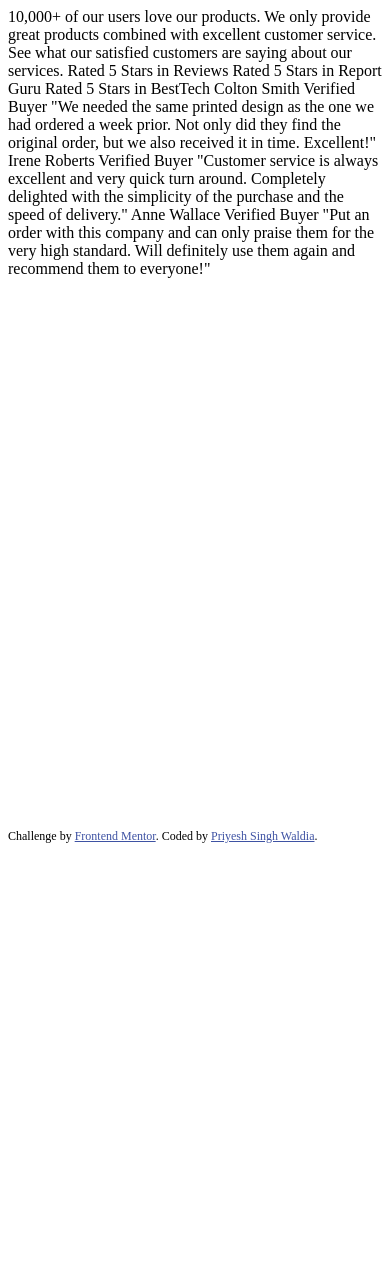
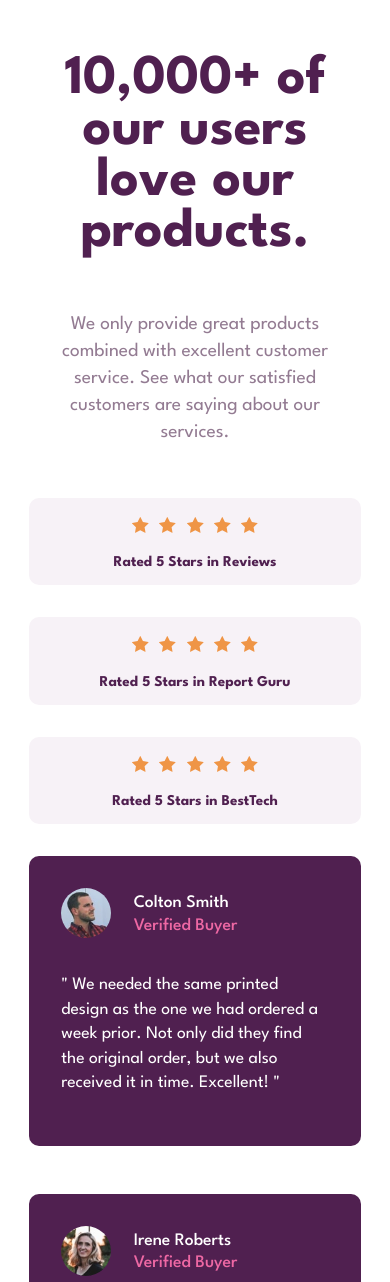
Before and after one commit to Priyesh-Singh-Waldia/-social-proof-section-master, a plain HTML site: page index.html in a window 390 px wide. Shown: the top 1282 px of the page. Before the commit the page ends 844 px from the top, so only its background shows below. Drawn offline with Linux system fonts and the light colour scheme.

Commit message:
added responsiveness to the site

```diff
--- a/index.html
+++ b/index.html
@@ -15,17 +15,105 @@
     <title>Frontend Mentor | Social proof section</title>
   </head>
   <body>
-    10,000+ of our users love our products. We only provide great products
-    combined with excellent customer service. See what our satisfied customers
-    are saying about our services. Rated 5 Stars in Reviews Rated 5 Stars in
-    Report Guru Rated 5 Stars in BestTech Colton Smith Verified Buyer "We needed
-    the same printed design as the one we had ordered a week prior. Not only did
-    they find the original order, but we also received it in time. Excellent!"
-    Irene Roberts Verified Buyer "Customer service is always excellent and very
-    quick turn around. Completely delighted with the simplicity of the purchase
-    and the speed of delivery." Anne Wallace Verified Buyer "Put an order with
-    this company and can only praise them for the very high standard. Will
-    definitely use them again and recommend them to everyone!"
+    <div class="container">
+      <header>
+        <h1>10,000+ of our users love our products.</h1>
+        <p class="para">
+          We only provide great products combined with excellent customer
+          service. See what our satisfied customers are saying about our
+          services.
+        </p>
+      </header>
+      <main class="rating">
+        <div class="stars">
+          <picture>
+            <img src="images/icon-star.svg" alt="star" class="icon" />
+            <img src="images/icon-star.svg" alt="star" class="icon" />
+            <img src="images/icon-star.svg" alt="star" class="icon" />
+            <img src="images/icon-star.svg" alt="star" class="icon" />
+            <img src="images/icon-star.svg" alt="star" class="icon"
+          /></picture>
+          <span>Rated 5 Stars in Reviews</span>
+        </div>
+        <div class="stars">
+          <picture
+            ><img src="images/icon-star.svg" alt="star" class="icon" />
+            <img src="images/icon-star.svg" alt="star" class="icon" />
+            <img src="images/icon-star.svg" alt="star" class="icon" />
+            <img src="images/icon-star.svg" alt="star" class="icon" />
+            <img src="images/icon-star.svg" alt="star" class="icon"
+          /></picture>
+          <span>Rated 5 Stars in Report Guru</span>
+        </div>
+        <div class="stars">
+          <picture
+            ><img src="images/icon-star.svg" alt="star" class="icon" />
+            <img src="images/icon-star.svg" alt="star" class="icon" />
+            <img src="images/icon-star.svg" alt="star" class="icon" />
+            <img src="images/icon-star.svg" alt="star" class="icon" />
+            <img src="images/icon-star.svg" alt="star" class="icon"
+          /></picture>
+          <span>Rated 5 Stars in BestTech</span>
+        </div>
+      </main>
+      <div class="card">
+        <section>
+          <picture
+            ><img
+              src="images/image-colton.jpg"
+              alt="profile_picture"
+              class="profile_pic"
+          /></picture>
+          <aside>
+            <h2>Colton Smith</h2>
+            <h2 class="pink_text">Verified Buyer</h2>
+          </aside>
+        </section>
+        <p class="comment">
+          " We needed the same printed design as the one we had ordered a week
+          prior. Not only did they find the original order, but we also received
+          it in time. Excellent! "
+        </p>
+      </div>
+      <div class="card">
+        <section>
+          <picture
+            ><img
+              src="images/image-irene.jpg"
+              alt="profile_picture"
+              class="profile_pic"
+          /></picture>
+          <aside>
+            <h2>Irene Roberts</h2>
+            <h2 class="pink_text">Verified Buyer</h2>
+          </aside>
+        </section>
+        <p class="comment">
+          " Customer service is always excellent and very quick turn around.
+          Completely delighted with the simplicity of the purchase and the speed
+          of delivery. "
+        </p>
+      </div>
+      <div class="card">
+        <section>
+          <picture
+            ><img
+              src="images/image-anne.jpg"
+              alt="profile_picture"
+              class="profile_pic"
+          /></picture>
+          <aside>
+            <h2>Anne Wallace</h2>
+            <h2 class="pink_text">Verified Buyer</h2>
+          </aside>
+        </section>
+        <p class="comment">
+          " Put an order with this company and can only praise them for the very
+          high standard. Will definitely use them again and recommend them to
+          everyone! "
+        </p>
+      </div>
+    </div>
 
     <footer class="attribution">
       Challenge by
--- a/style.css
+++ b/style.css
@@ -1,3 +1,138 @@
+@import url("https://fonts.googleapis.com/css2?family=League+Spartan:wght@400;500;700&display=swap");
+
+:root {
+  --veryDarkMagenta: hsl(300, 43%, 22%);
+  --softPink: hsl(333, 80%, 67%);
+  --darkGrayishMagenta: hsl(303, 10%, 53%);
+  --lightGrayishMagenta: hsl(300, 24%, 96%);
+  --white: hsl(0, 0%, 100%);
+}
+
+body {
+  margin: 0;
+  padding: 0;
+  min-height: 100vh;
+  box-sizing: border-box;
+  font-family: "League Spartan", sans-serif;
+  font-size: 15px;
+  display: flex;
+  justify-content: center;
+  align-items: center;
+}
+
+/* 🛢️ Container */
+.container {
+  width: 85%;
+  display: flex;
+  justify-content: space-between;
+  flex-wrap: wrap;
+}
+
+/* 🤯 Header */
+header {
+  width: 35%;
+}
+
+h1 {
+  font-size: 3.5rem;
+  color: var(--veryDarkMagenta);
+}
+
+.para {
+  font-size: 1.21rem;
+  padding-bottom: 4rem;
+  line-height: 1.4;
+  color: var(--darkGrayishMagenta);
+}
+
+/* ⭐ Star Rating */
+.rating {
+  width: 50%;
+  display: flex;
+  flex-direction: column;
+  justify-content: center;
+  align-items: center;
+}
+
+.icon {
+  padding: 0.2rem;
+}
+
+.stars {
+  display: flex;
+  flex-wrap: wrap;
+  align-items: center;
+  padding: 1rem 4rem 1rem 2rem;
+  margin: 0.5rem;
+  color: var(--veryDarkMagenta);
+  font-weight: 700;
+  border-radius: 10px;
+  background-color: var(--lightGrayishMagenta);
+}
+
+span {
+  padding-left: 2rem;
+}
+
+/* ✨ Stars Allignment */
+.stars:nth-of-type(1) {
+  align-self: flex-start;
+}
+.stars:nth-of-type(3) {
+  align-self: flex-end;
+}
+
+/*🎴 Card */
+
+.card {
+  width: 26%;
+  padding: 2rem;
+  background-color: var(--veryDarkMagenta);
+  color: var(--white);
+  border-radius: 10px;
+}
+
+section {
+  display: flex;
+  align-items: center;
+}
+
+.profile_pic {
+  border-radius: 50%;
+  width: 50px;
+}
+
+h2 {
+  font-weight: 500;
+  font-size: 1.1rem;
+  padding-left: 1rem;
+  margin: 0.4rem;
+}
+
+.comment {
+  font-size: 1.1rem;
+  font-weight: 400;
+  line-height: 1.4;
+  margin-top: 2rem;
+}
+
+.pink_text {
+  color: var(--softPink);
+}
+
+/* Card Allignment */
+.card:nth-of-type(1) {
+  margin-bottom: 2rem;
+}
+.card:nth-of-type(2) {
+  margin-top: 1rem;
+  margin-bottom: 1rem;
+}
+
+.card:nth-of-type(3) {
+  margin-top: 2rem;
+}
+
 /* 👣 Footer */
 .attribution {
   position: absolute;
@@ -11,5 +146,59 @@
 }
 
 /* 📱 Media Query */
-@media only screen and (max-width: 760px) {
+@media only screen and (max-width: 1105px) {
+  body {
+    flex-direction: column;
+    justify-content: center;
+  }
+
+  header,
+  .rating,
+  .card {
+    width: 100%;
+  }
+
+  header {
+    text-align: center;
+  }
+
+  .container {
+    margin: 1rem;
+  }
+
+  .para {
+    padding: 1rem;
+  }
+
+  span {
+    padding: 1rem 0 0 0;
+  }
+
+  .rating {
+    width: 100%;
+  }
+
+  .stars {
+    width: 100%;
+    display: flex;
+    flex-direction: column;
+    align-items: center;
+    margin: 1rem;
+    padding: 1rem 0;
+  }
+
+  .stars:nth-of-type(1) {
+    align-self: center;
+  }
+  .stars:nth-of-type(3) {
+    align-self: center;
+  }
+
+  .card {
+    margin: 1rem 0;
+  }
+
+  .attribution {
+    position: relative;
+  }
 }
```
